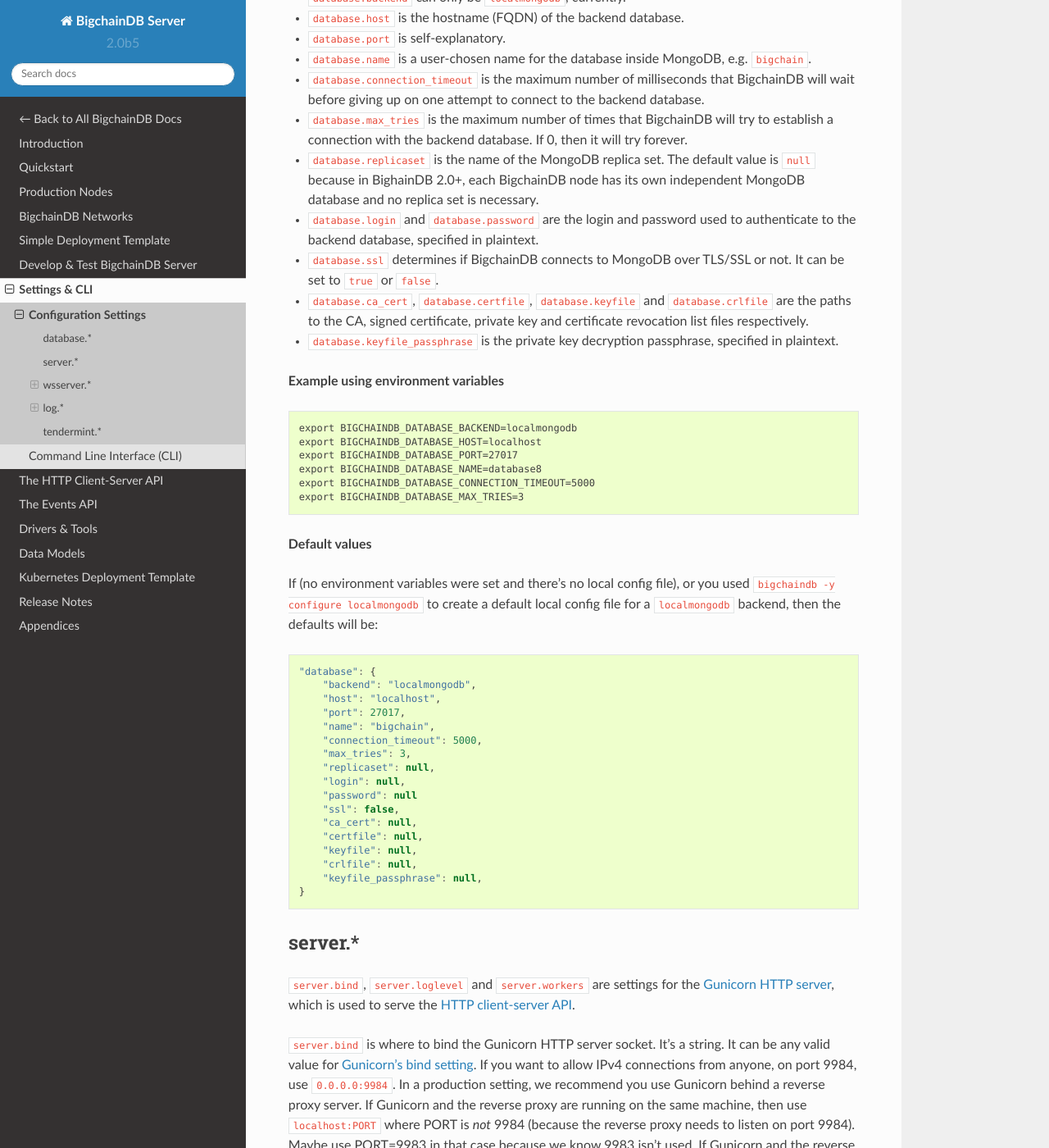
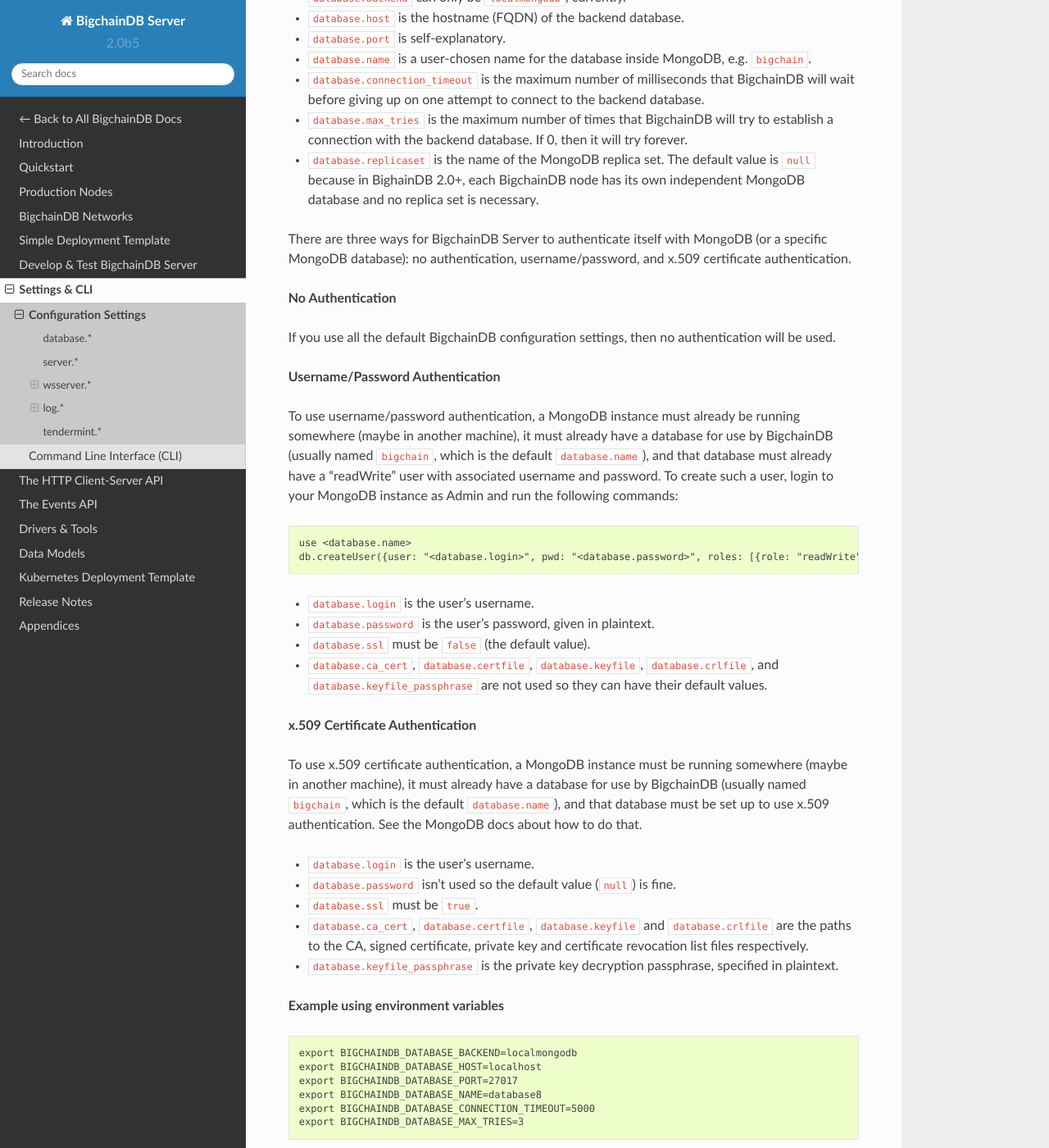
Before and after one commit to thematerials-network/bigchaindb-node, a Sphinx documentation site: the page built from bigchaindb/docs/server/source/server-reference/configuration.md, in a window 1280 px wide and 1400 px high, scrolled down 1035 px. Shown: the whole window at 82% size. Built offline with Sphinx 7.4.7 and the Read the Docs theme 2.0.0, drawn with Linux system fonts in a browser that asks for light colours.

Commit message:
Problem: No documentation for hosted MongoDB (#2495)
Solution: Add documentation.

````diff
--- a/bigchaindb/docs/server/source/server-reference/configuration.md
+++ b/bigchaindb/docs/server/source/server-reference/configuration.md
@@ -40,8 +40,34 @@ The settings with names of the form `database.*` are for the backend database
 * `database.connection_timeout` is the maximum number of milliseconds that BigchainDB will wait before giving up on one attempt to connect to the backend database.
 * `database.max_tries` is the maximum number of times that BigchainDB will try to establish a connection with the backend database. If 0, then it will try forever.
 * `database.replicaset` is the name of the MongoDB replica set. The default value is `null` because in BighainDB 2.0+, each BigchainDB node has its own independent MongoDB database and no replica set is necessary.
-* `database.login` and `database.password` are the login and password used to authenticate to the backend database, specified in plaintext.
-* `database.ssl` determines if BigchainDB connects to MongoDB over TLS/SSL or not. It can be set to `true` or `false`.
+
+There are three ways for BigchainDB Server to authenticate itself with MongoDB (or a specific MongoDB database): no authentication, username/password, and x.509 certificate authentication.
+
+**No Authentication**
+
+If you use all the default BigchainDB configuration settings, then no authentication will be used.
+
+**Username/Password Authentication**
+
+To use username/password authentication, a MongoDB instance must already be running somewhere (maybe in another machine), it must already have a database for use by BigchainDB (usually named `bigchain`, which is the default `database.name`), and that database must already have a "readWrite" user with associated username and password. To create such a user, login to your MongoDB instance as Admin and run the following commands:
+
+```text
+use <database.name>
+db.createUser({user: "<database.login>", pwd: "<database.password>", roles: [{role: "readWrite", db: "<database.name>"}]})
+```
+
+* `database.login` is the user's username.
+* `database.password` is the user's password, given in plaintext.
+* `database.ssl` must be `false` (the default value).
+* `database.ca_cert`, `database.certfile`, `database.keyfile`, `database.crlfile`, and `database.keyfile_passphrase` are not used so they can have their default values.
+
+**x.509 Certificate Authentication**
+
+To use x.509 certificate authentication, a MongoDB instance must be running somewhere (maybe in another machine), it must already have a database for use by BigchainDB (usually named `bigchain`, which is the default `database.name`), and that database must be set up to use x.509 authentication. See the MongoDB docs about how to do that.
+
+* `database.login` is the user's username.
+* `database.password` isn't used so the default value (`null`) is fine.
+* `database.ssl` must be `true`.
 * `database.ca_cert`, `database.certfile`, `database.keyfile` and `database.crlfile` are the paths to the CA, signed certificate, private key and certificate revocation list files respectively.
 * `database.keyfile_passphrase` is the private key decryption passphrase, specified in plaintext.
 
````
